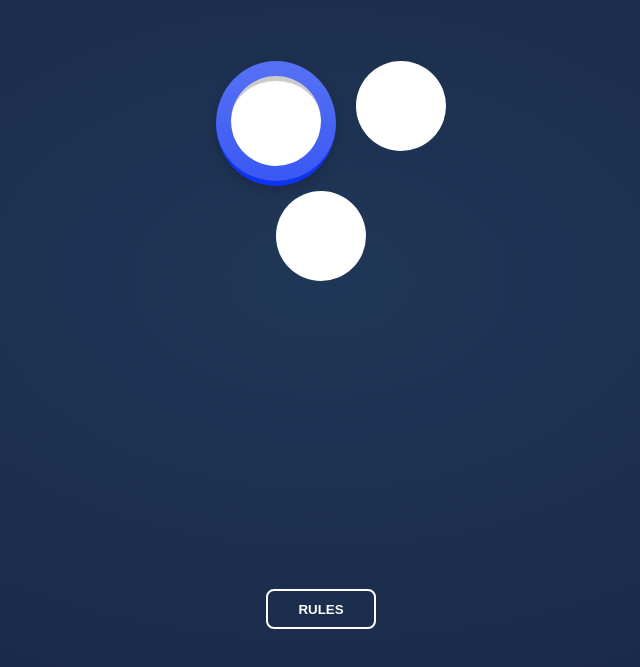
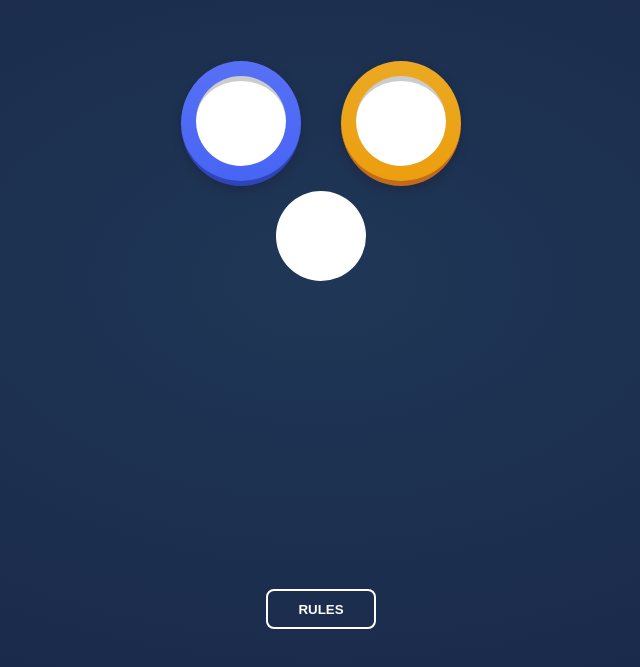
Before and after one commit to mika-marcondes/rock-paper-scissors, a website built with Vite: page index.html in a window 1280 px wide. Shown: the part 121-788 px from the top of the page, without its empty margins (319-959 px from the left). Built offline with nearby package versions, Linux system fonts and the light colour scheme; files whose address does not match are found by name.

Commit message:
:construction: Styling ✂ button

```diff
--- a/index.html
+++ b/index.html
@@ -26,7 +26,10 @@
         <button id="paper" type="button"></button>
     </div>
 
-    <button id="scissors" type="button"></button>
+    <div class="scissors">
+        <button id="scissors" type="button"></button>
+    </div>
+
     <button id="rock" type="button"></button>
 </section>
 
--- a/src/style.css
+++ b/src/style.css
@@ -104,14 +104,28 @@ header h6, h2 {
     width: 120px;
     height: 120px;
     border-radius: 50%;
-    border-bottom: 5px solid hsl(230, 89%, 50%);
-    background: linear-gradient(0deg, hsl(230, 89%, 59%) 0%, hsl(230, 89%, 65%) 100%);
+    border-bottom: 5px solid hsl(230, 60%, 45%);
+    background: linear-gradient(0deg, hsl(230, 89%, 62%) 0%, hsl(230, 89%, 65%) 100%);
     box-shadow: hsla(240, 29%, 15%, 40%) 0 4px 10px;
 }
 
 #scissors {
     background: white url("public/icon-scissors.svg") no-repeat center;
     background-size: 40px;
+    border-top: 5px solid hsla(0, 0%, 50%, 40%);
+}
+
+.scissors {
+    margin: 0 20px 0 20px;
+    display: flex;
+    justify-content: center;
+    align-items: center;
+    width: 120px;
+    height: 120px;
+    border-radius: 50%;
+    border-bottom: 5px solid hsl(29, 75%, 43%);
+    background: linear-gradient(0deg, hsl(39, 89%, 49%) 0%, hsl(40, 84%, 53%) 100%);
+    box-shadow: hsla(240, 29%, 15%, 40%) 0 4px 10px;
 }
 
 #rock {
```
